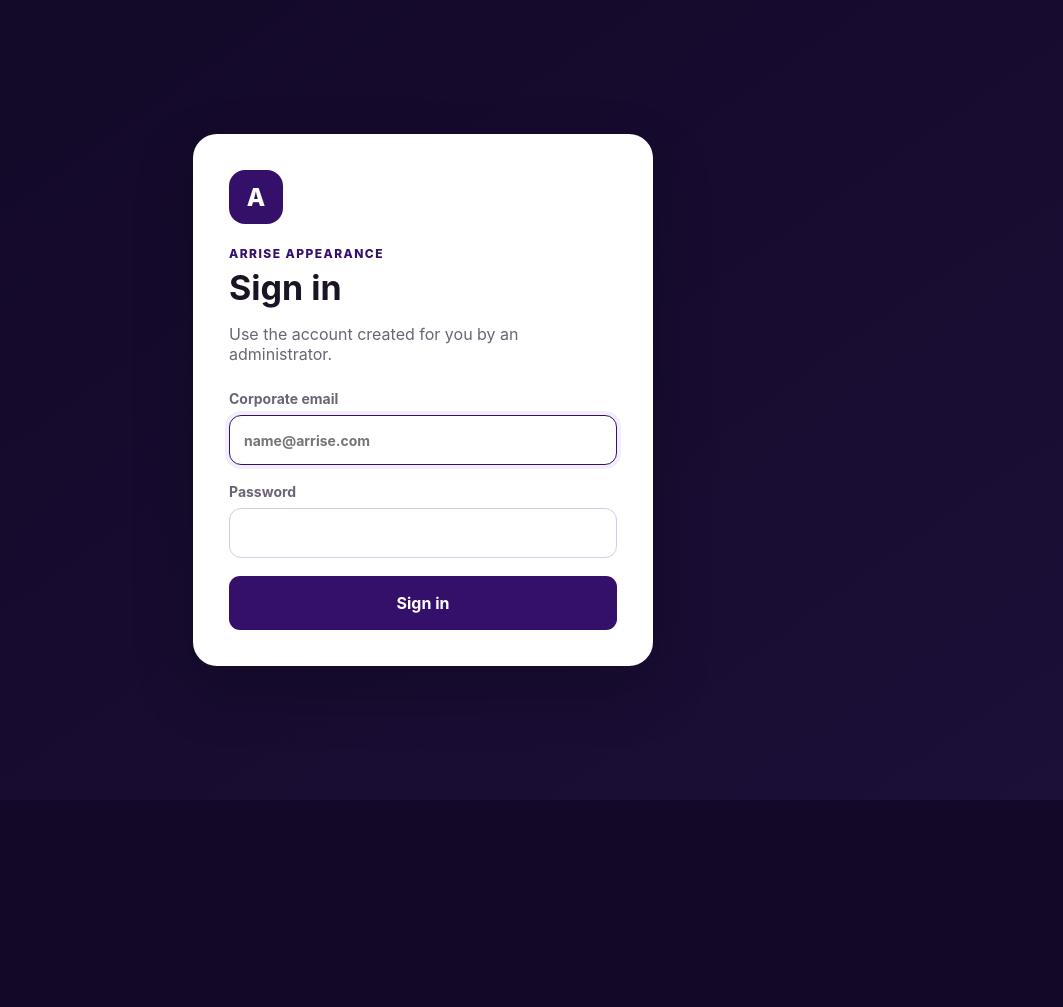
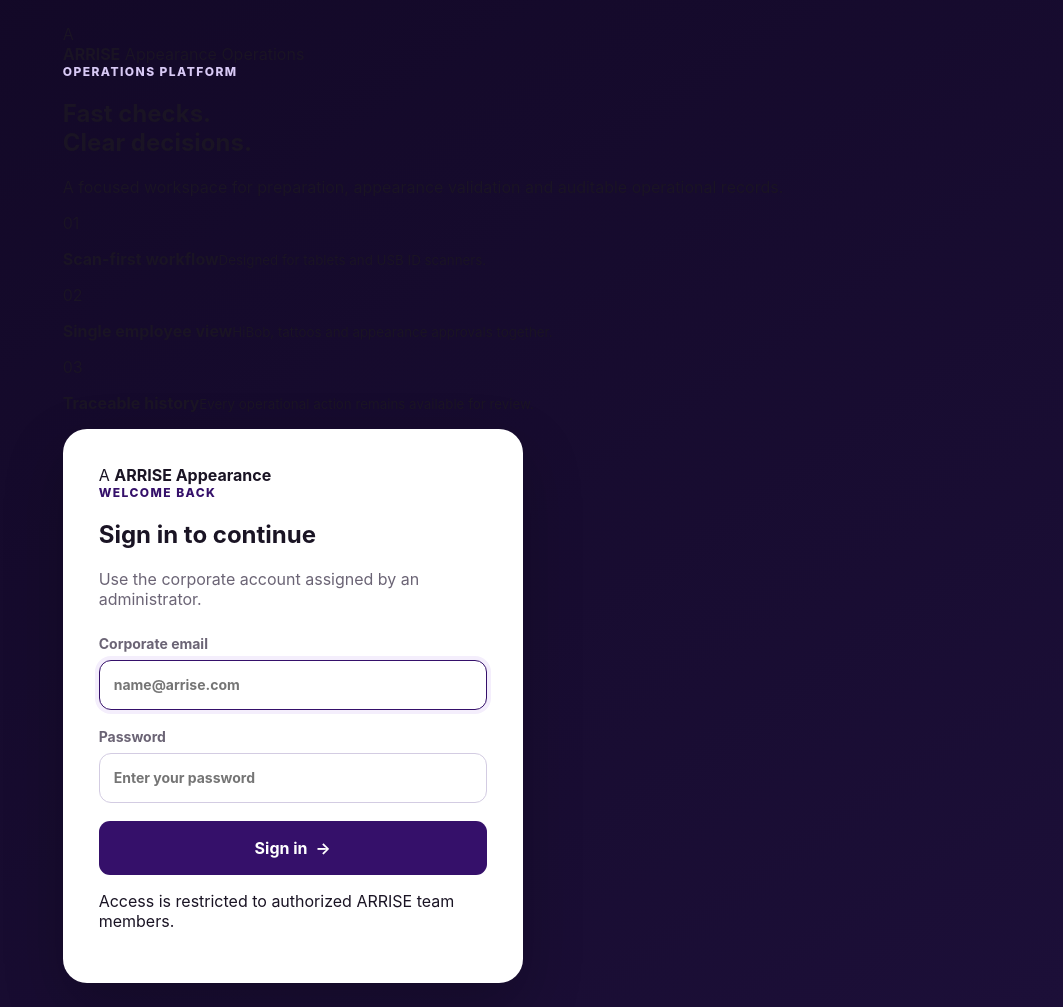
Before and after one commit to oscararrise/check_appearance, a Django app: page /login/ in a window 1280 px wide. Shown: the whole page, without its empty margins (217-1280 px from the left). Before the commit the page ends 800 px from the top, so only its background shows below. Run offline with Django 5.2, Linux system fonts and the light colour scheme.

Commit message:
Redesign sign-in experience with ARRISE brand

```diff
--- a/templates/registration/login.html
+++ b/templates/registration/login.html
@@ -2,12 +2,45 @@
 {% block title %}Sign in | ARRISE Appearance{% endblock %}
 {% block body %}
 <main class="auth-shell">
+    <div class="auth-layout">
+        <section class="auth-brand-panel" aria-label="ARRISE Appearance">
+            <div class="brand-lockup brand-lockup-light">
+                <span class="brand-symbol" aria-hidden="true">A</span>
+                <div>
+                    <strong>ARRISE</strong>
+                    <span>Appearance Operations</span>
+                </div>
+            </div>
+
+            <div class="auth-brand-copy">
+                <p class="eyebrow light">OPERATIONS PLATFORM</p>
+                <h1>Fast checks.<br>Clear decisions.</h1>
+                <p>A focused workspace for preparation, appearance validation and auditable operational records.</p>
+            </div>
+
+            <div class="auth-feature-list" aria-label="Platform benefits">
+                <div class="auth-feature"><span>01</span><p><strong>Scan-first workflow</strong><small>Designed for tablets and USB ID scanners.</small></p></div>
+                <div class="auth-feature"><span>02</span><p><strong>Single employee view</strong><small>HiBob, tattoos and appearance approvals together.</small></p></div>
+                <div class="auth-feature"><span>03</span><p><strong>Traceable history</strong><small>Every operational action remains available for review.</small></p></div>
+            </div>
+        </section>
+
         <section class="login-panel">
-        <div class="brand-mark">A</div>
-        <p class="eyebrow">ARRISE APPEARANCE</p>
-        <h1>Sign in</h1>
-        <p class="muted">Use the account created for you by an administrator.</p>
-        {% if form.errors %}<div class="alert alert-error">Invalid credentials. Please try again.</div>{% endif %}
+            <div class="login-mobile-brand">
+                <span class="brand-symbol" aria-hidden="true">A</span>
+                <strong>ARRISE Appearance</strong>
+            </div>
+            <p class="eyebrow">WELCOME BACK</p>
+            <h2>Sign in to continue</h2>
+            <p class="muted login-intro">Use the corporate account assigned by an administrator.</p>
+
+            {% if form.errors %}
+            <div class="alert alert-error" role="alert">
+                <span class="alert-icon" aria-hidden="true">!</span>
+                <span>Invalid credentials. Please try again.</span>
+            </div>
+            {% endif %}
+
             <form method="post" class="stack-lg">
                 {% csrf_token %}
                 <label class="field">
@@ -16,10 +49,15 @@
                 </label>
                 <label class="field">
                     <span>Password</span>
-                <input type="password" name="password" autocomplete="current-password" required>
+                    <input type="password" name="password" autocomplete="current-password" required placeholder="Enter your password">
                 </label>
-            <button type="submit" class="btn btn-primary btn-large">Sign in</button>
+                <button type="submit" class="btn btn-primary btn-large btn-full">
+                    <span>Sign in</span><span aria-hidden="true">→</span>
+                </button>
             </form>
+
+            <p class="login-footnote">Access is restricted to authorized ARRISE team members.</p>
         </section>
+    </div>
 </main>
 {% endblock %}
```
Lines whose indentation alone changed are shown as unchanged.
